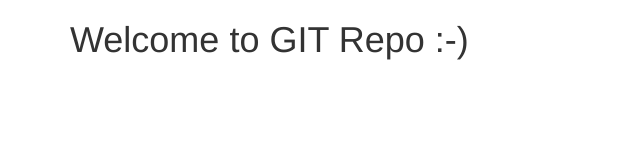
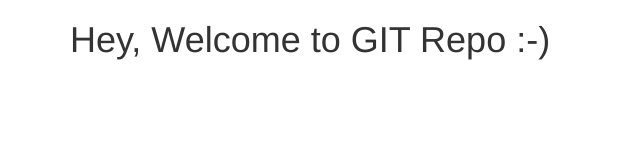
Before and after one commit to swati9592sahoo/Devops, a plain HTML site: page index.html in a window 1280 px wide. Shown: the whole page, without its empty margins (0-640 px from the left). Drawn offline with nearby package versions, Linux system fonts and the light colour scheme.

Commit message:
chnaged html body

```diff
--- a/index.html
+++ b/index.html
@@ -13,7 +13,7 @@
 </head>
 <body>
 <div class="container">
-<h1>Welcome to GIT Repo :-)</h1>
+<h1>Hey, Welcome to GIT Repo :-)</h1>
 <br/>
 </div>
 </body>
```
